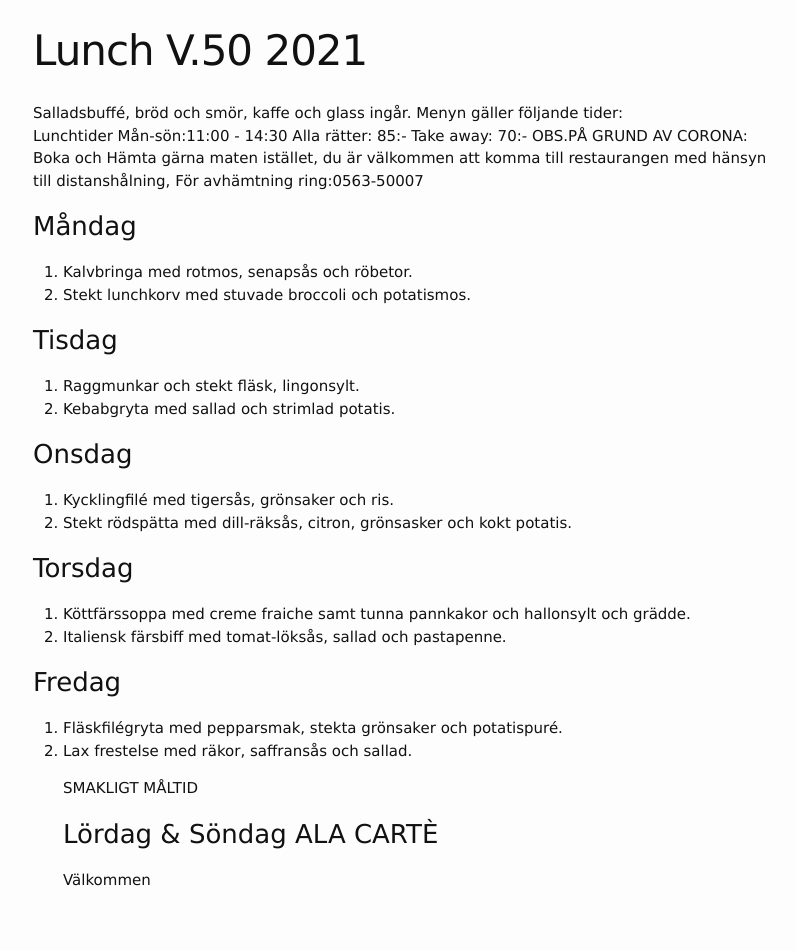
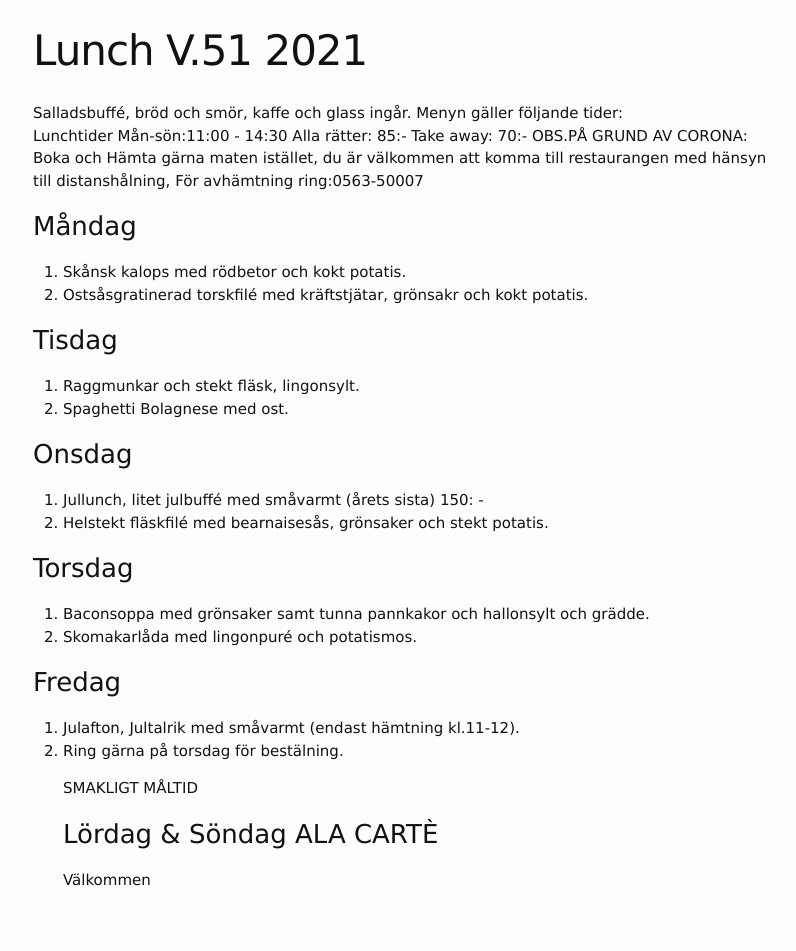
Before and after one commit to FarInn62/farinn62.github.io, a Jekyll site: the page built from lunch.md, in a window 1280 px wide. Shown: the whole page, without its empty margins (237-1033 px from the left). Built offline with Jekyll 4.4.1, drawn with Linux system fonts in a browser that asks for light colours.

Commit message:
Update lunch.md

```diff
--- a/lunch.md
+++ b/lunch.md
@@ -1,6 +1,6 @@
 ---
 layout: foodmenu
-title: Lunch V.50  2021
+title: Lunch V.51  2021
 permalink: /lunch/
 published: true
 ---
@@ -12,24 +12,24 @@ OBS.PÅ GRUND AV CORONA: Boka och Hämta gärna maten istället, du är välkomm
 
 
 ### Måndag
-1. Kalvbringa med rotmos, senapsås och röbetor.
-2. Stekt lunchkorv med stuvade broccoli och potatismos.
+1. Skånsk kalops med rödbetor och kokt potatis.
+2. Ostsåsgratinerad torskfilé med kräftstjätar, grönsakr och kokt potatis.
 
 ### Tisdag
 1. Raggmunkar och stekt fläsk, lingonsylt.
-2. Kebabgryta med sallad och strimlad potatis.
+2. Spaghetti Bolagnese med ost.
 
 ### Onsdag
-1. Kycklingfilé med tigersås, grönsaker och ris.
-2. Stekt rödspätta med dill-räksås, citron, grönsasker och kokt potatis.
+1. Jullunch, litet julbuffé med småvarmt (årets sista)  150: -
+2. Helstekt fläskfilé med bearnaisesås, grönsaker och stekt potatis.
 
 ### Torsdag
-1. Köttfärssoppa med creme fraiche samt tunna pannkakor och hallonsylt och grädde.
-2. Italiensk färsbiff med tomat-löksås, sallad och pastapenne.
+1. Baconsoppa med grönsaker samt tunna pannkakor och hallonsylt och grädde.
+2. Skomakarlåda med lingonpuré och potatismos.
 
 ### Fredag
-1. Fläskfilégryta med pepparsmak, stekta grönsaker och potatispuré.
-2. Lax frestelse med räkor, saffransås och sallad.
+1. Julafton, Jultalrik med småvarmt (endast hämtning kl.11-12).
+2. Ring gärna på torsdag för bestälning.
 
     SMAKLIGT MÅLTID
 ### Lördag & Söndag ALA CARTÈ
```
